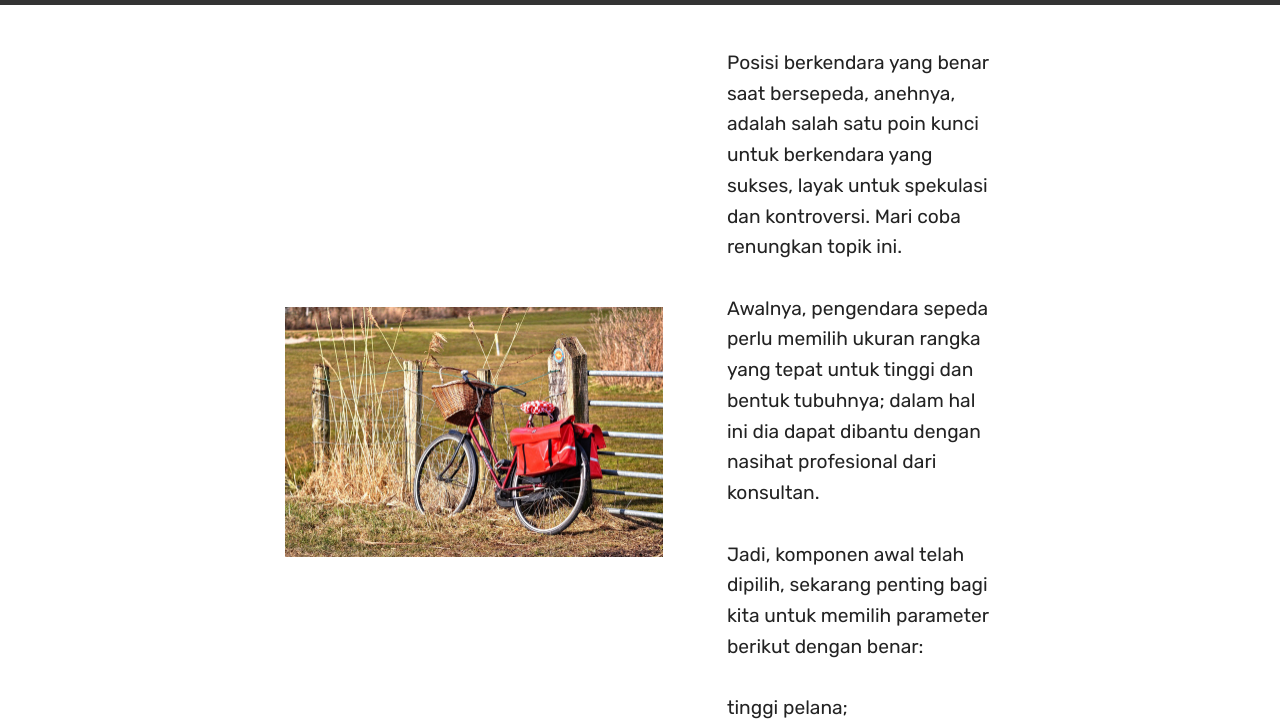
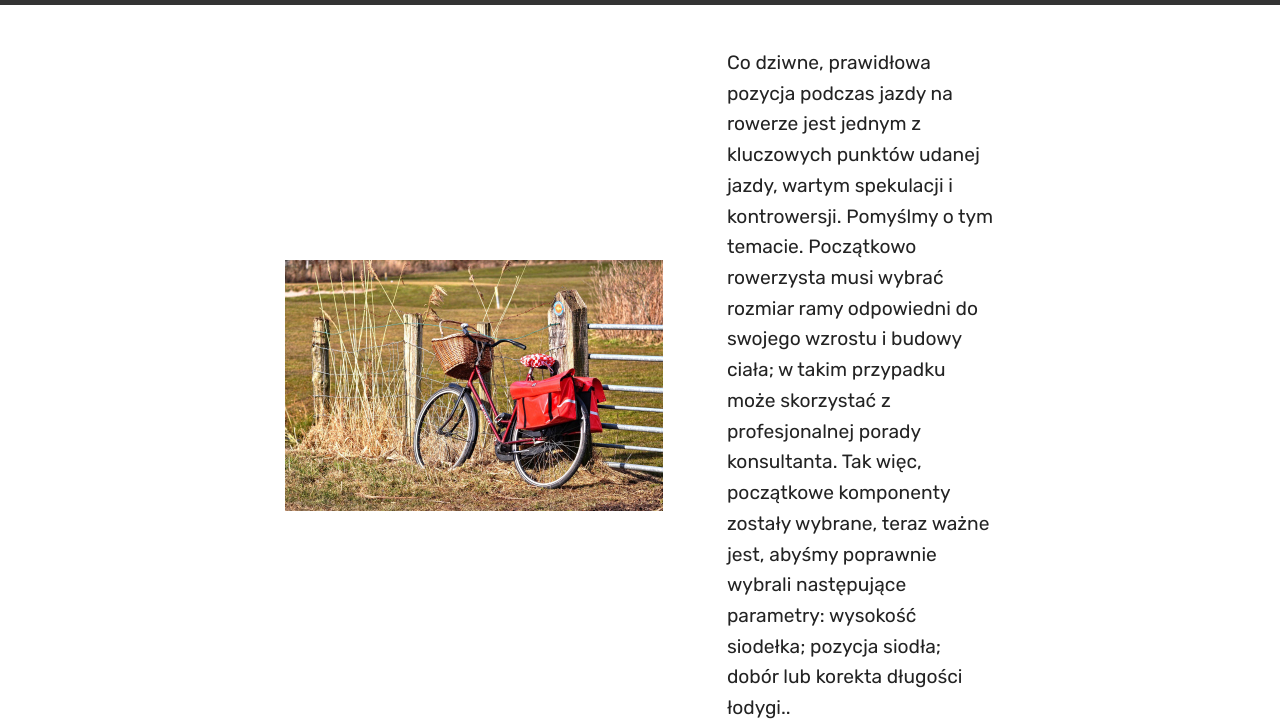
Before and after one commit to 4-0210/0210, a plain HTML site: page index.html in a window 1280 px wide. Shown: the part 72-800 px from the top of the page. Drawn offline with Linux system fonts and the light colour scheme; files whose address does not match are found by name.

Commit message:
Update index.html

```diff
--- a/index.html
+++ b/index.html
@@ -73,7 +73,15 @@
                     </div>
                     <div class="media-content">
                         <div class="mbr-section-text">
-                            <p class="mbr-text mb-0 mbr-fonts-style display-7">Posisi berkendara yang benar saat bersepeda, anehnya, adalah salah satu poin kunci untuk berkendara yang sukses, layak untuk spekulasi dan kontroversi. Mari coba renungkan topik ini.<br><br>Awalnya, pengendara sepeda perlu memilih ukuran rangka yang tepat untuk tinggi dan bentuk tubuhnya; dalam hal ini dia dapat dibantu dengan nasihat profesional dari konsultan.<br><br>Jadi, komponen awal telah dipilih, sekarang penting bagi kita untuk memilih parameter berikut dengan benar:<br><br>tinggi pelana;<br>posisi pelana;<br>seleksi atau koreksi panjang batang.</p>
+                            <p class="mbr-text mb-0 mbr-fonts-style display-7">Co dziwne, prawidłowa pozycja podczas jazdy na rowerze jest jednym z kluczowych punktów udanej jazdy, wartym spekulacji i kontrowersji. Pomyślmy o tym temacie.
+
+Początkowo rowerzysta musi wybrać rozmiar ramy odpowiedni do swojego wzrostu i budowy ciała; w takim przypadku może skorzystać z profesjonalnej porady konsultanta.
+
+Tak więc, początkowe komponenty zostały wybrane, teraz ważne jest, abyśmy poprawnie wybrali następujące parametry:
+
+wysokość siodełka;
+pozycja siodła;
+dobór lub korekta długości łodygi..</p>
                         </div>
                     </div>
                 </div>
```
